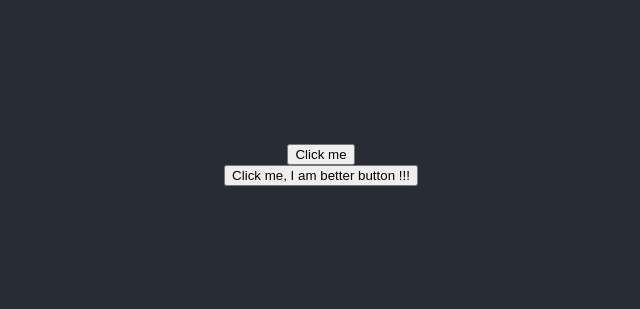
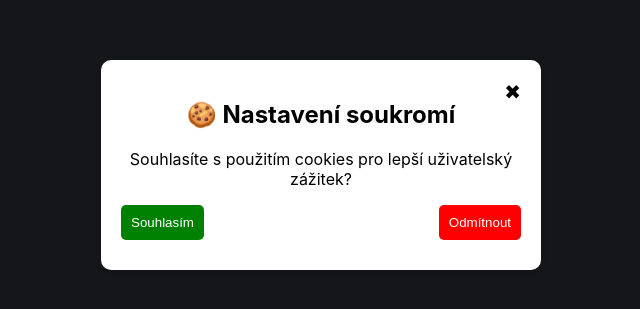
Before and after one commit to Empolyees/testGA, a React (Create React App) app: page / in a window 1280 px wide. Shown: the part 235-544 px from the top of the page, without its empty margins (319-959 px from the left). Built offline with nearby package versions, Linux system fonts and the light colour scheme.

Commit message:
Modal pro souhlas cookie

```diff
--- a/src/App.css
+++ b/src/App.css
@@ -1,16 +1,5 @@
 .App {
   text-align: center;
-}
-
-.App-logo {
-  height: 40vmin;
-  pointer-events: none;
-}
-
-@media (prefers-reduced-motion: no-preference) {
-  .App-logo {
-    animation: App-logo-spin infinite 20s linear;
-  }
 }
 
 .App-header {
@@ -22,6 +11,16 @@
   justify-content: center;
   font-size: calc(10px + 2vmin);
   color: white;
+}
+
+button {
+  background-color: gray;
+  color: white;
+  padding: 10px;
+  border: none;
+  border-radius: 5px;
+  cursor: pointer;
+  margin-bottom: 10px;
 }
 
 .App-link {
--- a/src/App.js
+++ b/src/App.js
@@ -1,14 +1,38 @@
-import { useEffect } from "react";
+import React, { useEffect, useState } from "react";
 import ReactGA from "react-ga4";
-import "./App.css";
+import "./App.css"
+import CookieConsentModal from "./components/CookieConsetModal";
 
 function App() {
+    const [cookieConsent, setCookieConsent] = useState(null);
+
     useEffect(() => {
-        ReactGA.initialize("G-K3DDYP9KGG"); // Sem vlož svůj GA měřící kód
-        ReactGA.send("pageview"); // Odeslání události při načtení stránky
+        const consent = localStorage.getItem("cookieConsent");
+        if (consent === "granted") {
+            ReactGA.initialize("G-K3DDYP9KGG");
+            ReactGA.send("pageview");
+        } else if (consent === "denied") {
+            ReactGA.initialize("G-K3DDYP9KGG", { anonymizeIp: true });
+            ReactGA.send("pageview");
+        }
+        setCookieConsent(consent);
     }, []);
 
+    const handleConsent = (consent) => {
+        localStorage.setItem("cookieConsent", consent);
+        setCookieConsent(consent);
+        if (consent === "granted") {
+            ReactGA.initialize("G-K3DDYP9KGG");
+            ReactGA.send("pageview");
+        } else {
+            ReactGA.initialize("G-K3DDYP9KGG", { anonymizeIp: true,storage: "none" });
+            ReactGA.send("pageview");
+        }
+    };
+
     return (
+        <>
+        {cookieConsent === null && <CookieConsentModal onConsent={handleConsent} />}
         <div className="App">
             <header className="App-header">
                 <button onClick={() => ReactGA.event({category: "User", action: "Clicked button"})}>
@@ -20,6 +44,7 @@ function App() {
                 </button>
             </header>
         </div>
+        </>
     );
 }
 
--- /dev/null
+++ b/src/components/CookieConsentModal.module.css
@@ -0,0 +1,67 @@
+/* Modal Overlay - zajišťuje překryv celé stránky */
+.modalOverlay {
+    position: fixed;
+    top: 0;
+    left: 0;
+    width: 100%;
+    height: 100%;
+    background: rgba(0, 0, 0, 0.5);
+    display: flex;
+    justify-content: center;
+    align-items: center;
+    z-index: 1000;
+}
+
+/* Modal Box */
+.modalContent {
+    background: white;
+    padding: 20px;
+    border-radius: 10px;
+    box-shadow: 0px 4px 6px rgba(0, 0, 0, 0.1);
+    text-align: center;
+    max-width: 400px;
+    position: relative;
+}
+
+/* Close Button */
+.closeButton {
+    position: absolute;
+    top: 10px;
+    right: 10px;
+    background: none;
+    border: none;
+    font-size: 20px;
+    cursor: pointer;
+    color:black;
+}
+
+.closeButton:hover {
+    color:red;
+}
+
+/* Buttons container */
+.modalButtons {
+    display: flex;
+    justify-content: space-between;
+    margin-top: 15px;
+}
+
+/* Accept Button */
+.accept {
+    background-color: green;
+    color: white;
+    padding: 10px;
+    border: none;
+    border-radius: 5px;
+    cursor: pointer;
+}
+
+/* Reject Button */
+.reject {
+    background-color: red;
+    color: white;
+    padding: 10px;
+    border: none;
+    border-radius: 5px;
+    cursor: pointer;
+}
--- /dev/null
+++ b/src/components/CookieConsetModal.jsx
@@ -0,0 +1,25 @@
+import React from "react";
+import styles from "./CookieConsentModal.module.css";
+
+const CookieConsentModal = ({ onConsent }) => {
+    // Funkce pro zavření modalu se zamítnutím souhlasu
+    const handleClose = () => {
+        onConsent("denied"); // Nastaví odmítnutí při zavření modalu
+    };
+
+    return (
+        <div className={styles.modalOverlay} onClick={handleClose}>
+            <div className={styles.modalContent} onClick={(e) => e.stopPropagation()}>
+                <button className={styles.closeButton} onClick={handleClose}>✖</button>
+                <h2>🍪 Nastavení soukromí</h2>
+                <p>Souhlasíte s použitím cookies pro lepší uživatelský zážitek?</p>
+                <div className={styles.modalButtons}>
+                    <button className={styles.accept} onClick={() => onConsent("granted")}>Souhlasím</button>
+                    <button className={styles.reject} onClick={handleClose}>Odmítnout</button>
+                </div>
+            </div>
+        </div>
+    );
+};
+
+export default CookieConsentModal;
```
